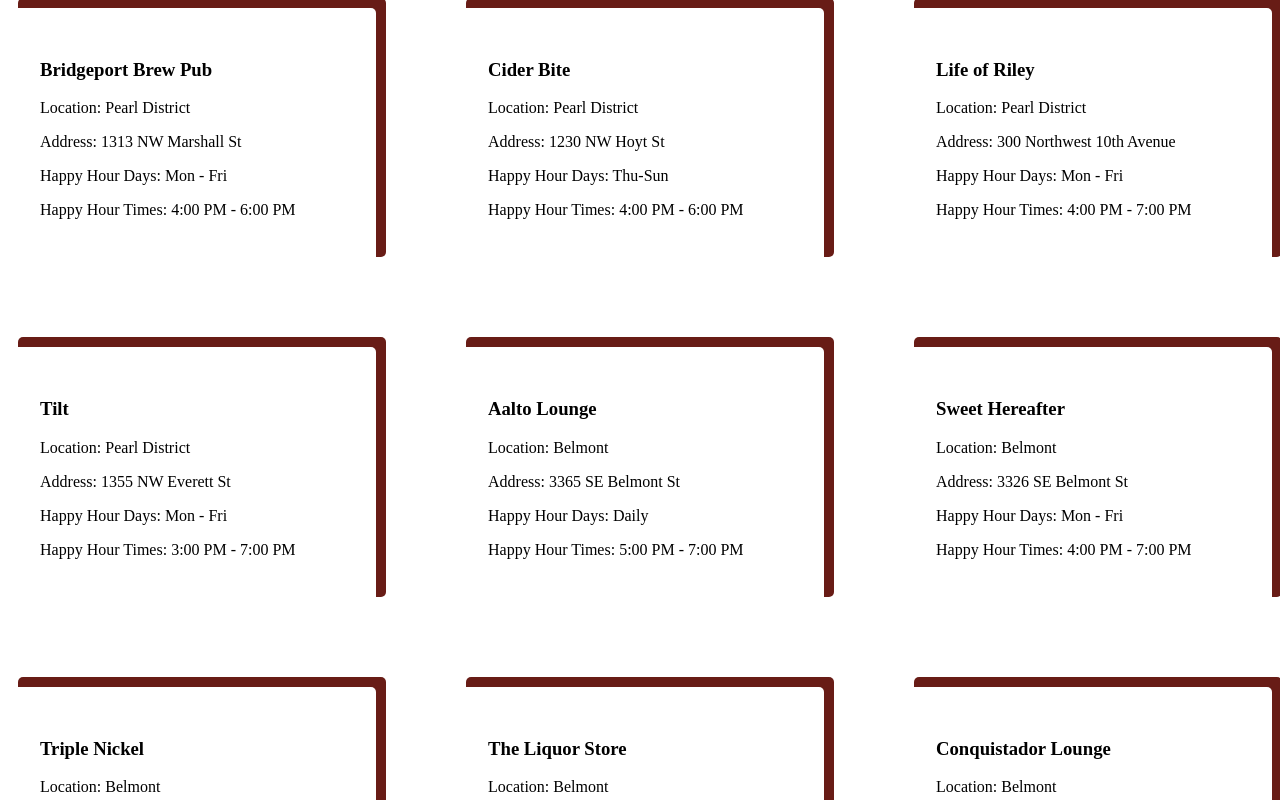
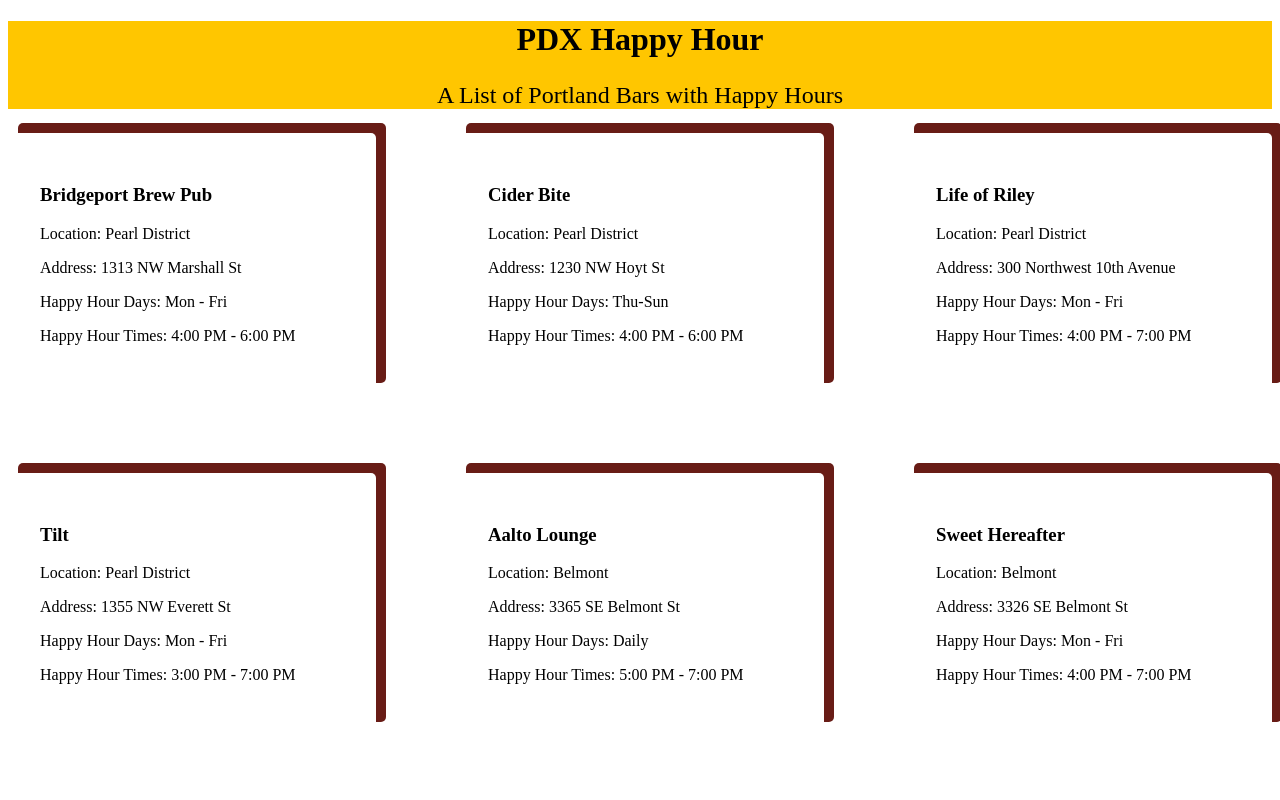
Before and after one commit to DannySuarez/pdxhappy, a React app: page / in a window 1280 px wide. Shown: the top 800 px of the page. Built offline with nearby package versions, Linux system fonts and the light colour scheme.

Commit message:
add header

```diff
--- a/src/components/App.js
+++ b/src/components/App.js
@@ -1,6 +1,11 @@
 import React from "react";
 import { BarApp } from "./home/BarApp";
-
+import { Header } from "../components/header/Header";
 export default function App() {
-  return <BarApp />;
+  return (
+    <>
+      <Header />
+      <BarApp />
+    </>
+  );
 }
--- /dev/null
+++ b/src/components/header/Header.js
@@ -0,0 +1,26 @@
+import React from "react";
+// import "./styles.css";
+import styled from "styled-components";
+
+export const Header = () => {
+  return (
+    <>
+      <HeaderWrapper>
+        <h1>PDX Happy Hour</h1>
+        <p>A List of Portland Bars with Happy Hours</p>
+      </HeaderWrapper>
+    </>
+  );
+};
+
+const HeaderWrapper = styled.header`
+  text-align: center;
+  background-color: #FFC600;
+
+  h1 {
+   @import url('https://fonts.googleapis.com/css?family=Pacifico&display=swap');
+    font-family: 'Pacifico', cursive;
+    font-size: 2rem;
+  }
+  font-size: 1.5rem;
+`;
```
